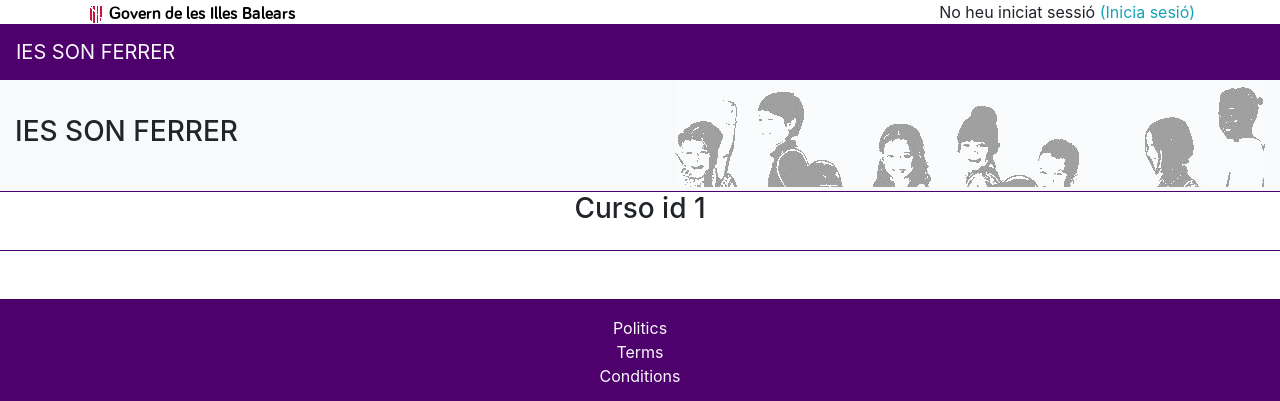
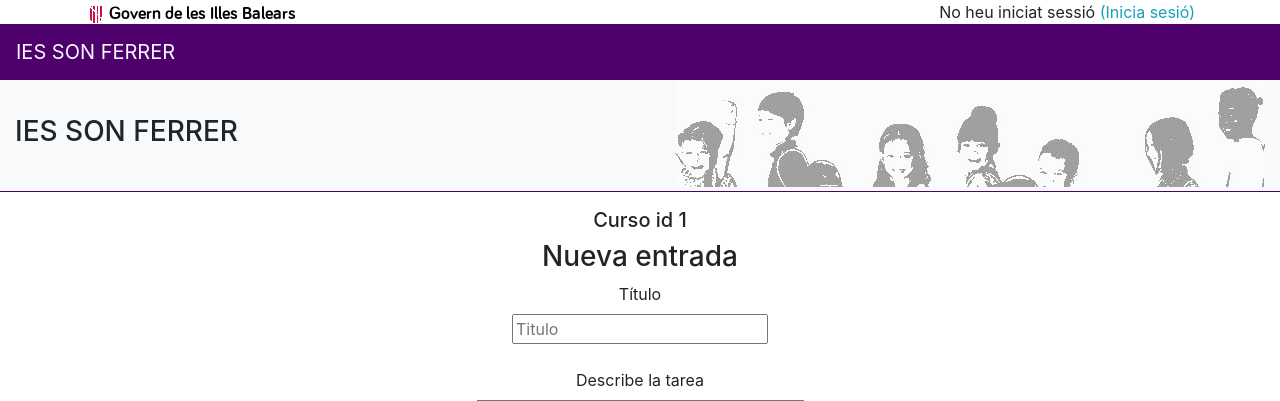
Before and after one commit to Sxntx/final-project-DAW, a PHP site: page /views/profeView_basic.php in a window 1280 px wide. Shown: the top 401 px of the page. Run offline with PHP 8.4, Linux system fonts and the light colour scheme; the visitor is signed in with stand-in values (Sample User, id 1).

Commit message:
terminar de guardar archivos subidos a bd y mostrarlos a alumnos etc..

```diff
--- a/views/profeView_basic.php
+++ b/views/profeView_basic.php
@@ -1,7 +1,6 @@
 <?php
 include '../views/common/header.php';
 include "../controllers/bd.php";
-
 
 if ($_SESSION['selectable']){
     $idcurso_ses  = $_SESSION['selectable'];
@@ -10,13 +9,28 @@
 ?>
 <div class="container">
     <div class="row text-center">
-        <div class="col-12 h3"> Curso id <?php echo  $_SESSION['selectable'] ?></div>
+        <div class="col-12 h5 mt-3"> Curso id <?php echo  $_SESSION['selectable'] ?></div>
     </div>
 </div>
 
 <div class="container">
+    <div class="row text-center h3">
+        <div class="col-12">
+            Nueva entrada
+        </div>
+    </div>
     <div class="row text-center">
-        <div class="col-12"></div>
+        <div class="col-12">
+            <form class="" action="../controllers/filesController.php" method="post" enctype="multipart/form-data">
+                <label for="formFileSm" class="form-label">Título</label><br>
+                <input type="text" name="titulo" id="titulo" placeholder="Titulo"><br><br>
+                <label for="formFileSm" class="form-label">Describe la tarea</label><br>
+                <textarea name="textarea" id="textarea" cols="30" rows="5" placeholder="nuevo contenido"></textarea><br><br>
+                <label for="formFileSm" class="form-label">Escoge tu archivo</label>
+                <input class="form-control form-control-sm" name="file" id="file" type="file" /><br>
+                <input type="submit" name="btn-file" class="btn btn-info">
+            </form>
+        </div>
     </div>
 </div>
 
```
Also changed, not shown: controllers/filesController.php (added, +45 -0 lines), controllers/archivos_profes/unojpg.jpg (added), 1 other file.
